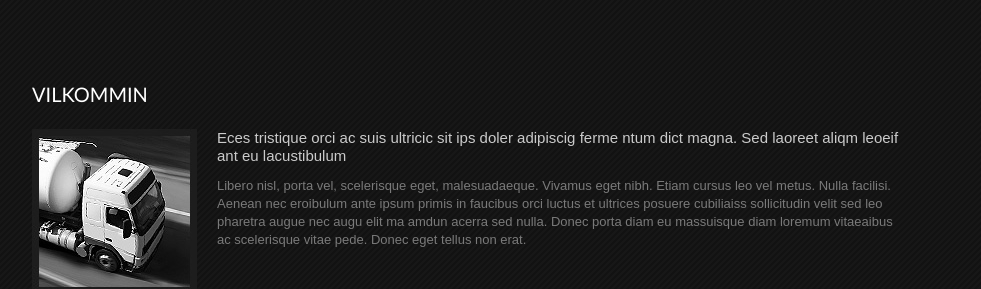
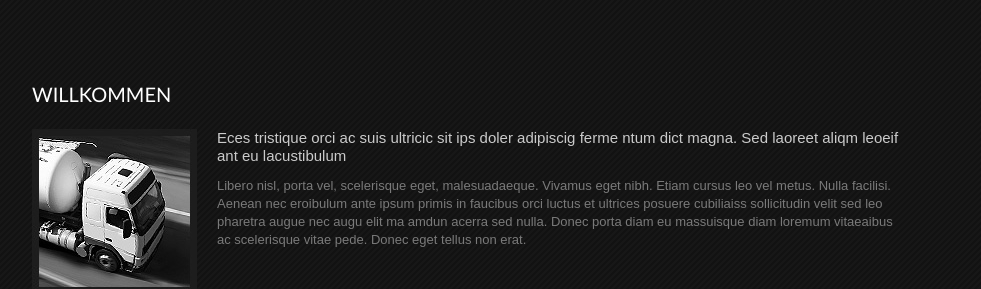
Before and after one commit to trumsaz/trumsaz.github.io, a Jekyll site: the page built from de/index.html, in a window 1280 px wide. Shown: the part 500-789 px from the top of the page, without its empty margins (149-1130 px from the left). Built offline with Jekyll 4.4.1, drawn with Linux system fonts in a browser that asks for light colours; Markdown is read by kramdown in place of the engine named in the settings.

Commit message:
update welcome

```diff
--- a/de/index.html
+++ b/de/index.html
@@ -7,7 +7,7 @@ language: de
 
 <div class="container margin1">
   <div class="col-pad">
-    <h3>Vilkommin</h3>
+    <h3>Willkommen</h3>
     <div class="container">
       <img alt="" src="/assets/images/page1-img4.jpg" class="imgindent" />
       <h6>Eces tristique orci ac suis ultricic sit ips doler adipiscig  ferme ntum dict magna. Sed laoreet aliqm leoeif ant eu lacustibulum</h6>
```
